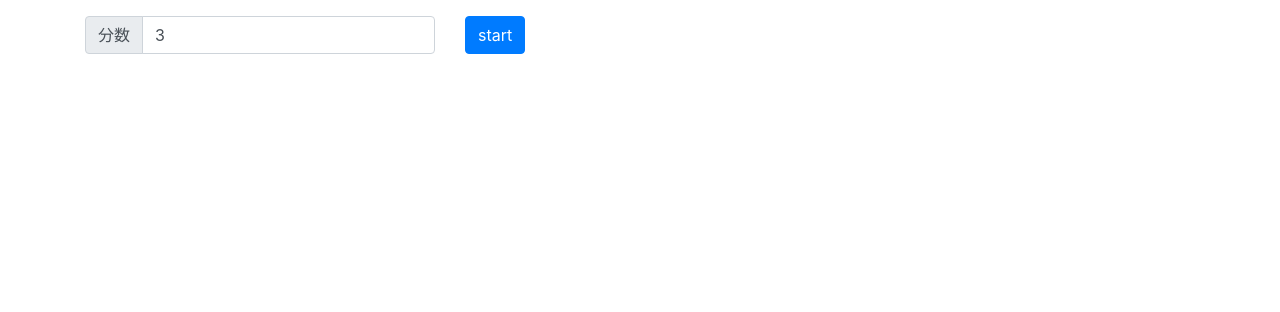
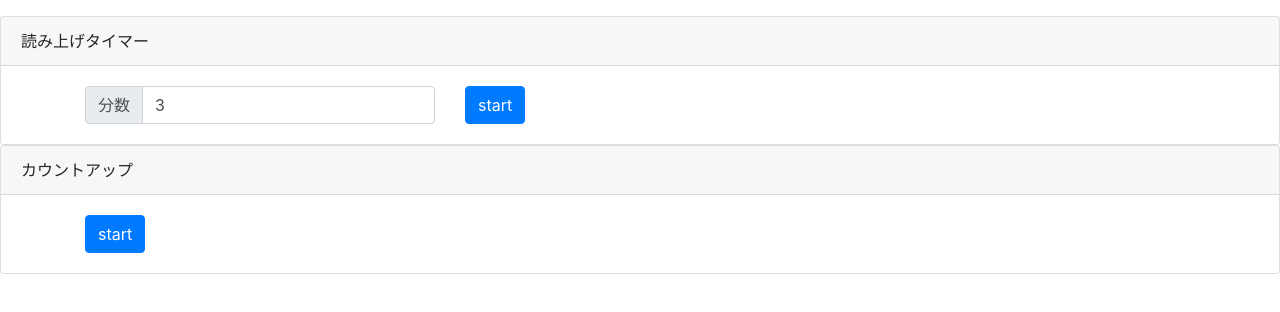
Before and after one commit to maangie/yatimer, a plain HTML site: page index.html in a window 1280 px wide. Drawn offline with nearby package versions, Linux system fonts and the light colour scheme.

Commit message:
カウントアップ機能

```diff
--- a/index.html
+++ b/index.html
@@ -9,6 +9,10 @@
   </style>
 </head>
 <body>
+  <div class='card'>
+    <div class='card-header'>読み上げタイマー</div>
+
+    <div class='card-body'>
       <div class='container'>
         <div class='row'>
           <div class='col-sm'>
@@ -27,6 +31,22 @@
           </div>
 
           <div id='remaining_time_area' class='col-sm'></div>
+        </div>
+      </div>
+    </div>
+  </div>
+
+  <div class='card'>
+    <div class='card-header'>カウントアップ</div>
+
+    <div class='card-body'>
+      <div class='container'>
+        <div class='row'>
+          <div class='col'>
+            <button id='countup_button' class='btn btn-primary'>start</button>
+          </div>
+        </div>
+      </div>
     </div>
   </div>
 
@@ -102,5 +122,13 @@
         displayRemainingTime(remaining_time_text);
       }, 1000)
     }
+
+    countup_button.onclick = () => {
+      speak('始めます');
+      start_time = Date.now();
+      setInterval(() => {
+        speak(Math.floor((Date.now() - start_time) / 1000));
+      }, 1000);
+    }
   </script>
 </body>
```
Lines whose indentation alone changed are shown as unchanged.
